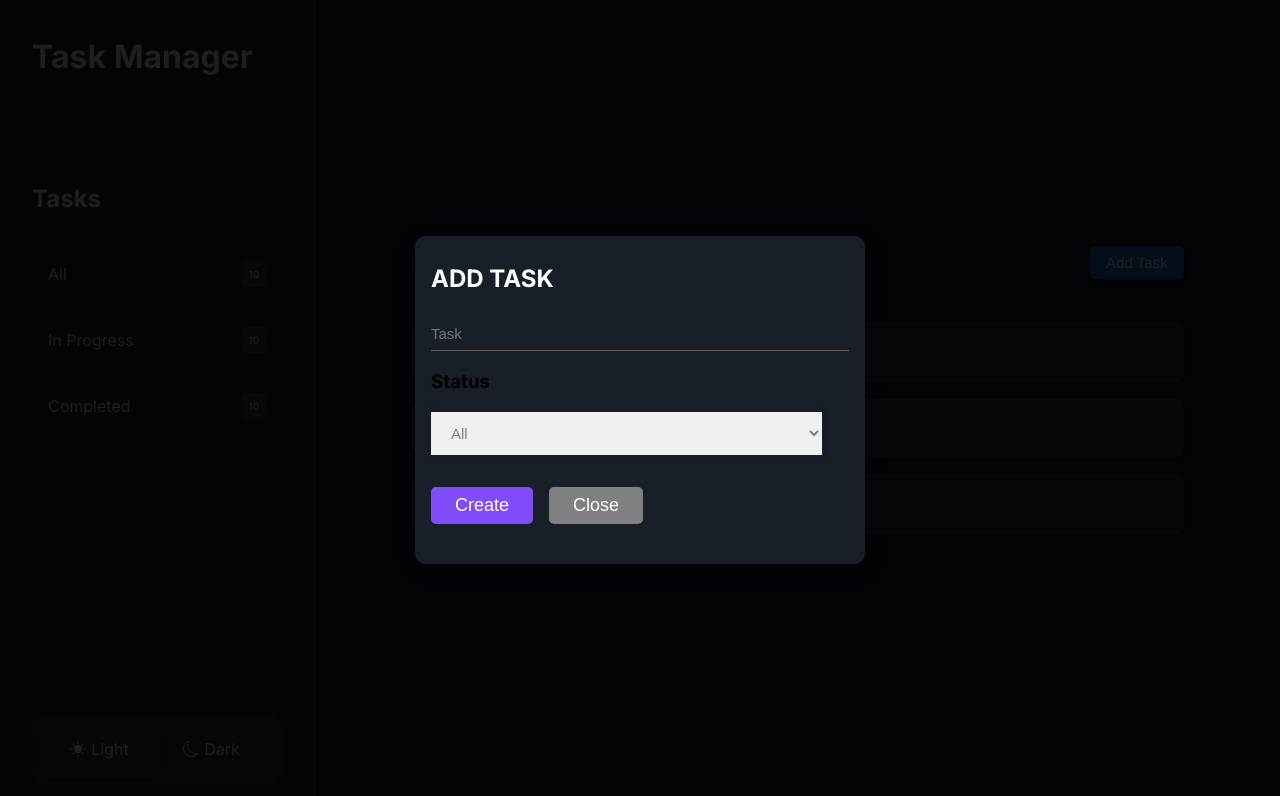
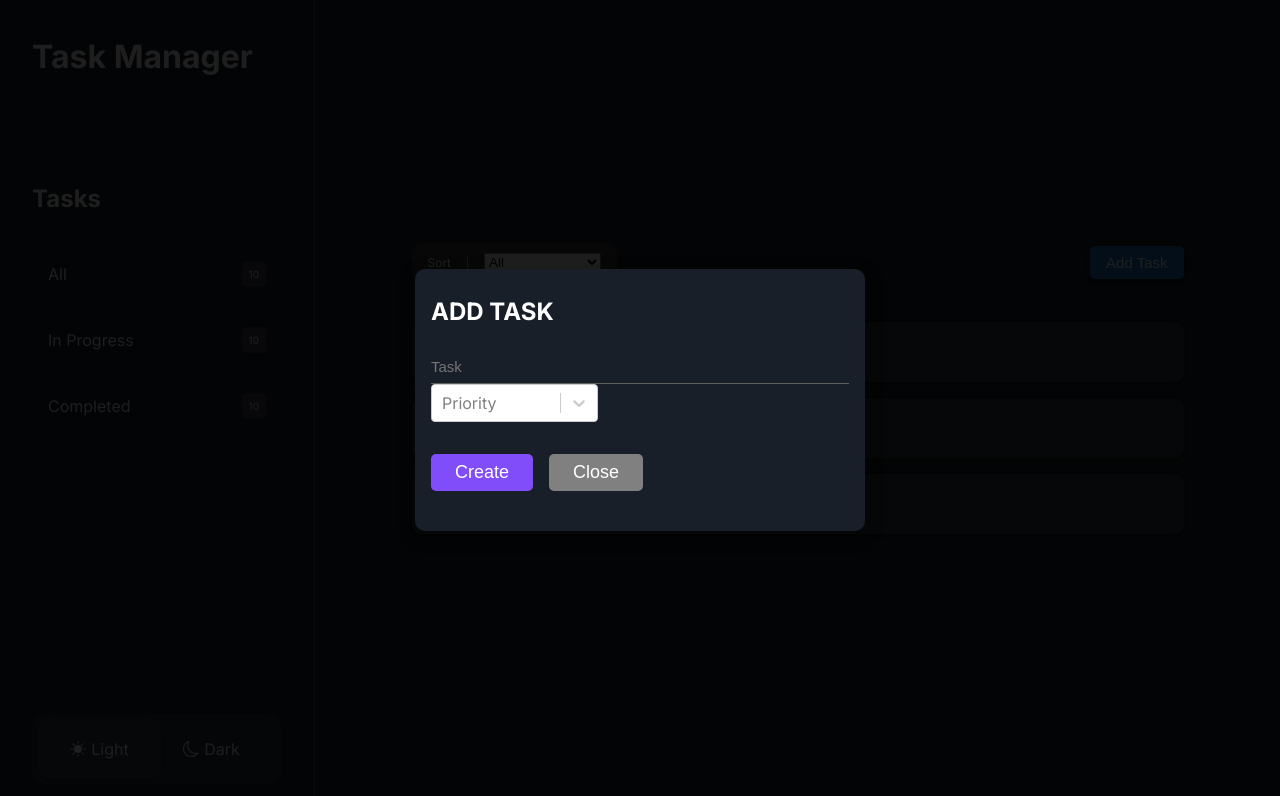
Before and after one commit to wx-it/reactjs-to-do-app, a React (Create React App) app: page / in a window 1280 px wide. Both pictures are taken after a click on the button "Add Task". Shown: the top 796 px of the page. Built offline with nearby package versions, Linux system fonts and the light colour scheme.

Commit message:
installed react select

```diff
--- a/package.json
+++ b/package.json
@@ -14,6 +14,7 @@
     "react-dom": "^18.2.0",
     "react-icons": "^4.7.1",
     "react-scripts": "5.0.1",
+    "react-select": "^5.7.0",
     "react-spring": "^9.6.1",
     "web-vitals": "^2.1.4"
   },
--- a/src/components/modal/Modal.jsx
+++ b/src/components/modal/Modal.jsx
@@ -2,6 +2,7 @@ import { motion } from "framer-motion";
 import Backdrop from "../backdrop/Backdrop";
 import { useState } from "react";
 import "./modal.css";
+import Select from "react-select";
 
 const Modal = ({
   handleClose,
@@ -40,6 +41,13 @@ const Modal = ({
     setSelect("");
   };
 
+  const options = [
+    { value: "Priority 1", label: "Priority 1" },
+    { value: "Priority 2", label: "Priority 2" },
+    { value: "Priority 3", label: "Priority 3" },
+    { value: "Priority 4", label: "Priority 4" },
+  ];
+
   return (
     <Backdrop onClick={handleClose}>
       <motion.div
@@ -70,19 +78,25 @@ const Modal = ({
               onChange={(e) => setText(e.currentTarget.value)}
             />
 
-            <h3>Status</h3>
-            <select
-              name="select"
-              value={select}
-              onChange={(e) => setSelect(e.currentTarget.value)}
-            >
-              <option value="">All</option>
-              <option value="incomplete">Incomplete</option>
-              <option value="complete">Complete</option>
-            </select>
+            <Select
+              options={options}
+              placeholder="Priority"
+              styles={{
+                control: (baseStyles, state) => ({
+                  ...baseStyles,
+                  width: "40%"
+                }),
+              }}
+            />
 
             <div className="create-task-btn">
-              <button type="submit" onClick={()=> editId ? handleClose(): null} > {editId ? "Edit" : "Create"} </button>
+              <button
+                type="submit"
+                onClick={() => (editId ? handleClose() : null)}
+              >
+                {" "}
+                {editId ? "Edit" : "Create"}{" "}
+              </button>
               <button type="button" onClick={handleClose}>
                 Close
               </button>
```
Also changed, not shown: 1 other file (tests, documents, lock files or other folders).
